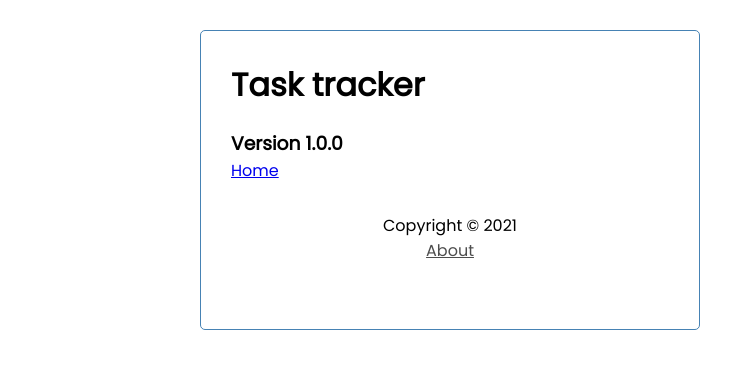
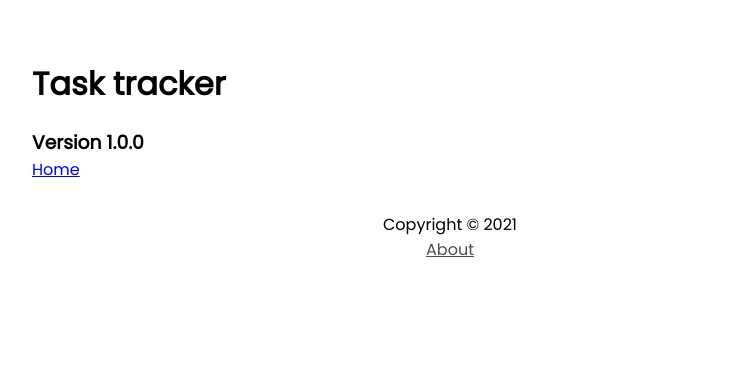
Before and after one commit to balao1312/vue-practice, a Vue app: page /about in a window 1280 px wide. Shown: the top 368 px of the page, without its empty margins (190-921 px from the left). Built offline with nearby package versions, Linux system fonts and the light colour scheme.

Commit message:
transition fade in & out

```diff
--- a/src/App.vue
+++ b/src/App.vue
@@ -44,11 +44,11 @@
   font-family: "Poppins", sans-serif;
 }
 .container {
-  max-width: 500px;
+  max-width: 70%;
   margin: 30px auto;
   overflow: auto;
   min-height: 300px;
-  border: 1px solid steelblue;
+  /* border: 1px solid steelblue; */
   padding: 30px;
   border-radius: 5px;
 }
--- a/src/views/Home.vue
+++ b/src/views/Home.vue
@@ -1,5 +1,7 @@
 <template>
-  <AddTask v-if="showAddTask" @add-task="addTask" />
+  <transition name="fade">
+    <AddTask v-if="showAddTask" @add-task="addTask" />
+  </transition>
   <Tasks
     @toggle-reminder="toggleReminder"
     @delete-task="deleteTask"
@@ -91,3 +93,15 @@
   },
 };
 </script>
+
+<style scoped>
+.fade-enter-active,
+.fade-leave-active {
+  transition: opacity 0.5s ease;
+}
+
+.fade-enter-from,
+.fade-leave-to {
+  opacity: 0;
+}
+</style>
```
